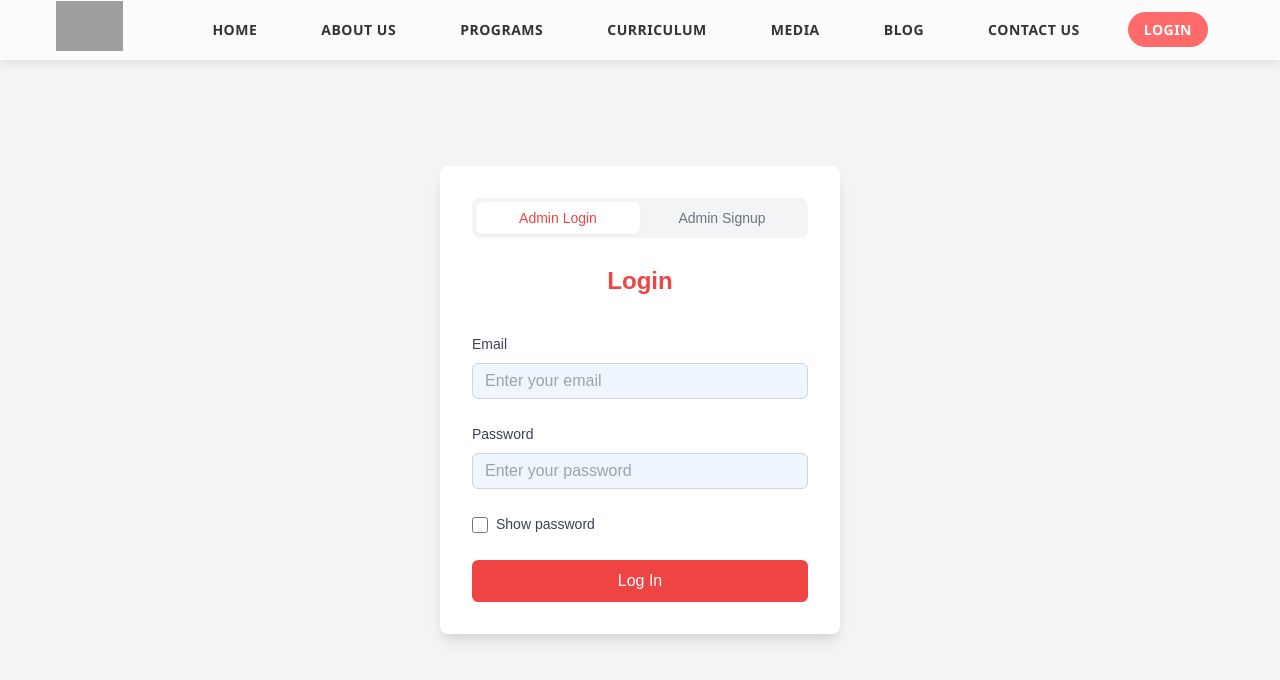
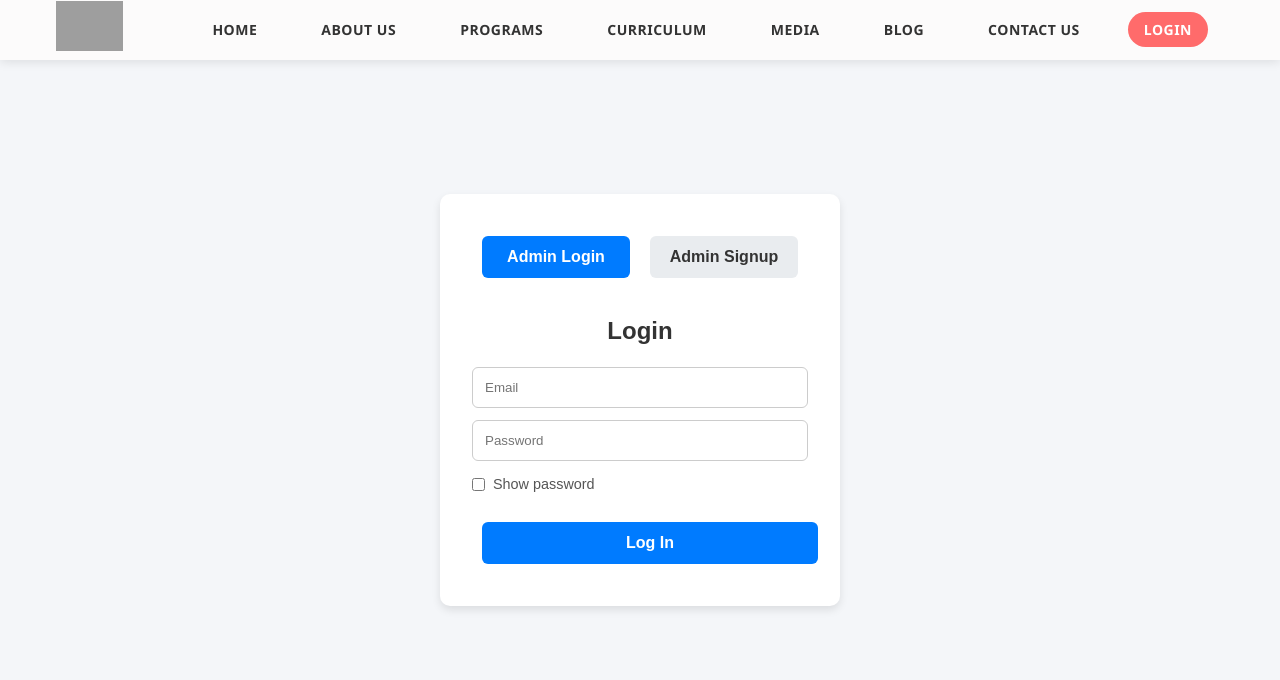
Before and after one commit to Harshith50/Time_kids_App_FrontEnd, a React (Vite) app: page /login in a window 1280 px wide. Shown: the top 680 px of the page. Built offline with nearby package versions, Linux system fonts and the light colour scheme; grey boxes are pictures that could not be loaded.

Commit message:
frontend code updated

```diff
--- a/src/components/AdminAuth/AdminAuth.css
+++ b/src/components/AdminAuth/AdminAuth.css
@@ -1,176 +1,124 @@
-/* AdminAuth.css */
 
+/* Container */
 .auth-container {
+  display: flex;
+  justify-content: center;
+  align-items: center;
   min-height: 100vh;
-    background-color: #F3F4F6;
-    display: flex;
-    align-items: center;
-    justify-content: center;
-    padding: 16px;
+  background: #f4f6f9;
   font-family: Arial, sans-serif;
 }
 
+/* Card */
 .form-card {
-    background-color: white;
-    border-radius: 8px;
-    box-shadow: 0 10px 15px -3px rgba(0, 0, 0, 0.1), 0 4px 6px -2px rgba(0, 0, 0, 0.05);
-    padding: 32px;
+  background: #fff;
+  padding: 2rem;
+  border-radius: 10px;
   width: 100%;
   max-width: 400px;
+  box-shadow: 0 4px 8px rgba(0, 0, 0, 0.1);
 }
 
+/* Tabs */
 .tab-container {
   display: flex;
-    margin-bottom: 24px;
-    background-color: #F3F4F6;
-    border-radius: 8px;
-    padding: 4px;
+  justify-content: space-between;
+  margin-bottom: 1.5rem;
 }
 
-.tab {
+.tab-container button {
   flex: 1;
-    padding: 8px 16px;
-    border-radius: 6px;
-    font-size: 14px;
-    font-weight: 500;
+  padding: 0.75rem;
   border: none;
+  background: #e9ecef;
+  color: #333;
   cursor: pointer;
-    transition: all 0.2s;
-    outline: none;
+  transition: background 0.3s ease;
 }
 
-.tab.active {
-    background-color: white;
-    color: #EF4444;
-    box-shadow: 0 1px 2px 0 rgba(0, 0, 0, 0.05);
+.tab-container button.active {
+  background: #007bff;
+  color: #fff;
+  font-weight: bold;
 }
 
-.tab.inactive {
-    background-color: transparent;
-    color: #6B7280;
+.tab-container button:hover {
+  background: #d6d8db;
 }
 
-.tab.inactive:hover {
-    color: #EF4444;
+/* Title */
+.title {
+  text-align: center;
+  margin-bottom: 1rem;
+  font-size: 1.5rem;
+  color: #333;
+
 }
 
-.title {
-    font-size: 24px;
-    font-weight: 600;
-    color: #EF4444;
-    text-align: center;
-    margin: 0 0 32px 0;
+/* Inputs */
+input[type="email"],
+input[type="password"],
+input[type="text"] {
+  width: 100%;
+  padding: 0.75rem;
+  margin-bottom: 0.75rem;
+  border: 1px solid #ccc;
+  border-radius: 6px;
+  outline: none;
+  transition: border 0.2s ease;
 }
 
-.form-container {
-    display: flex;
-    flex-direction: column;
-    gap: 24px;
+input:focus {
+  border-color: #007bff;
 }
 
-.field-group {
+/* Checkbox */
+label {
+  font-size: 0.9rem;
   display: flex;
-    flex-direction: column;
+  align-items: center;
+  gap: 0.5rem;
+  margin-bottom: 1rem;
+  color: #555;
 }
 
-.label {
+/* Error messages */
+span {
+  color: red;
+  font-size: 0.85rem;
+  margin-bottom: 0.5rem;
   display: block;
-    font-size: 14px;
-    font-weight: 500;
-    color: #374151;
-    margin-bottom: 8px;
 }
 
-.input {
+/* Buttons */
+button {
   width: 100%;
-    padding: 8px 12px;
-    border: 1px solid #D1D5DB;
+  padding: 0.75rem;
+  margin: 10px;
+  border: none;
+  background: #007bff;
+  color: #fff;
+  font-size: 1rem;
+  font-weight: bold;
   border-radius: 6px;
-    background-color: #EFF6FF;
-    font-size: 16px;
-    outline: none;
-    transition: all 0.2s;
-    box-sizing: border-box;
+  cursor: pointer;
+  transition: background 0.3s ease;
 }
 
-.input:focus {
-    border-color: #EF4444;
-    box-shadow: 0 0 0 2px rgba(239, 68, 68, 0.2);
+button:hover {
+  background: #0056b3;
 }
 
-.input::placeholder {
-    color: #9CA3AF;
-}
-
-.checkbox-container {
-    display: flex;
-    align-items: center;
-}
-
-.checkbox {
-    height: 16px;
-    width: 16px;
-    accent-color: #EF4444;
-    margin-right: 8px;
-    cursor: pointer;
-}
-
-.checkbox-label {
-    font-size: 14px;
-    color: #374151;
-    cursor: pointer;
-    user-select: none;
-}
-
-.submit-button {
-    width: 100%;
-    background-color: #EF4444;
-    color: white;
-    font-weight: 500;
-    padding: 12px 16px;
-    border-radius: 6px;
-    border: none;
-    cursor: pointer;
-    transition: all 0.2s;
-    font-size: 16px;
-    outline: none;
-}
-
-.submit-button:hover {
-    background-color: #DC2626;
-}
-
-.submit-button:focus {
-    box-shadow: 0 0 0 2px rgba(239, 68, 68, 0.5), 0 0 0 4px rgba(239, 68, 68, 0.1);
+/* Logged-in view */
+.logged-in-container {
+  text-align: center;
 }
 
 .logout-button {
-    margin-top: 20px;
-    background-color: #e74c3c;
-    color: white;
-    border: none;
-    padding: 10px 20px;
-    border-radius: 5px;
-    cursor: pointer;
+  margin-top: 1rem;
+  background: #dc3545;
 }
 
-
-/* Responsive Design */
-@media (max-width: 480px) {
-    .auth-container {
-        padding: 8px;
+.logout-button:hover {
+  background: #b02a37;
 }
-
-    .form-card {
-        padding: 24px 20px;
-    }
-
-    .title {
-        font-size: 20px;
-        margin-bottom: 24px;
-    }
-
-    .form-container {
-        gap: 20px;
-    }
-}
--- a/src/components/AdminAuth/AdminAuth.jsx
+++ b/src/components/AdminAuth/AdminAuth.jsx
@@ -26,54 +26,27 @@ export default function AdminAuth() {
 
   const navigate = useNavigate();
 
-  const API_BASE_URL = "http://localhost:5000/api/user";
+  // Use relative URL for Vercel API
+  const API_BASE_URL = "https://time-kids-app-backend.vercel.app/api/user"
 
-  // Email validation regex
-  const validateEmail = (email) => {
-    const emailRegex = /^[^\s@]+@[^\s@]+\.[^\s@]+$/;
-    return emailRegex.test(email);
-  };
+  const validateEmail = (email) => /^[^\s@]+@[^\s@]+\.[^\s@]+$/.test(email);
 
-  // Login email input change handler
+  // Handlers
   const handleLogInEmailChange = (e) => {
     const email = e.target.value;
     setLogInEmail(email);
-
-    if (email && !validateEmail(email)) {
-      setLogInEmailError("Please enter a valid email address");
-    } else {
-      setLogInEmailError("");
-    }
+    setLogInEmailError(email && !validateEmail(email) ? "Please enter a valid email address" : "");
   };
 
-  // Signup email input change handler
   const handleSignUpEmailChange = (e) => {
     const email = e.target.value;
     setSignUpEmail(email);
-
-    if (email && !validateEmail(email)) {
-      setSignUpEmailError("Please enter a valid email address");
-    } else {
-      setSignUpEmailError("");
-    }
+    setSignUpEmailError(email && !validateEmail(email) ? "Please enter a valid email address" : "");
   };
 
-  // Handle login submit
   const handleSignInSubmit = async () => {
-    if (!logInEmail) {
-      setLogInEmailError("Email is required");
-      return;
-    }
-
-    if (!validateEmail(logInEmail)) {
-      setLogInEmailError("Please enter a valid email address");
-      return;
-    }
-
-    if (!logInPassword) {
-      alert("Password is required");
-      return;
-    }
+    if (!logInEmail || !validateEmail(logInEmail)) return setLogInEmailError("Valid email required");
+    if (!logInPassword) return alert("Password is required");
 
     try {
       const response = await axios.post(`${API_BASE_URL}/login`, {
@@ -81,40 +54,19 @@ export default function AdminAuth() {
         password: logInPassword,
       });
 
-      alert("Login successful!");
-
-      // Save token and update login state
       localStorage.setItem("token", response.data.token);
       setIsLoggedIn(true);
-
+      alert("Login successful!");
       navigate("/");
     } catch (error) {
-      const message = error.response?.data?.message || "Login failed";
-      alert(message);
+      alert(error.response?.data?.message || "Login failed");
     }
   };
 
-  // Handle signup submit
   const handleSignUpSubmit = async () => {
-    if (!signUpUsername) {
-      alert("Username is required");
-      return;
-    }
-
-    if (!signUpEmail) {
-      setSignUpEmailError("Email is required");
-      return;
-    }
-
-    if (!validateEmail(signUpEmail)) {
-      setSignUpEmailError("Please enter a valid email address");
-      return;
-    }
-
-    if (!signUpPassword) {
-      alert("Password is required");
-      return;
-    }
+    if (!signUpUsername) return alert("Username is required");
+    if (!signUpEmail || !validateEmail(signUpEmail)) return setSignUpEmailError("Valid email required");
+    if (!signUpPassword) return alert("Password is required");
 
     try {
       const response = await axios.post(`${API_BASE_URL}/register`, {
@@ -123,20 +75,15 @@ export default function AdminAuth() {
         password: signUpPassword,
       });
 
-      alert("Signup successful!");
-
-      // Save token and update login state
       localStorage.setItem("token", response.data.token);
       setIsLoggedIn(true);
-
+      alert("Signup successful!");
       navigate("/");
     } catch (error) {
-      const message = error.response?.data?.message || "Signup failed";
-      alert(message);
+      alert(error.response?.data?.message || "Signup failed");
     }
   };
 
-  // Logout handler
   const handleLogout = () => {
     localStorage.removeItem("token");
     setIsLoggedIn(false);
@@ -144,168 +91,43 @@ export default function AdminAuth() {
     alert("Logged out successfully");
   };
 
-  // Render
   return (
     <div className="auth-container">
       <div className="form-card">
         {isLoggedIn ? (
           <div className="logged-in-container">
             <h2>You are logged in as Admin.</h2>
-            <button onClick={handleLogout} className="logout-button">
-              Logout
-            </button>
+            <button onClick={handleLogout} className="logout-button">Logout</button>
           </div>
         ) : (
           <>
-            {/* Toggle Tabs */}
             <div className="tab-container">
-              <button
-                onClick={() => setIsSignIn(true)}
-                className={`tab ${isSignIn ? "active" : "inactive"}`}
-              >
-                Admin Login
-              </button>
-              <button
-                onClick={() => setIsSignIn(false)}
-                className={`tab ${!isSignIn ? "active" : "inactive"}`}
-              >
-                Admin Signup
-              </button>
+              <button onClick={() => setIsSignIn(true)} className={isSignIn ? "active" : ""}>Admin Login</button>
+              <button onClick={() => setIsSignIn(false)} className={!isSignIn ? "active" : ""}>Admin Signup</button>
             </div>
 
             {isSignIn ? (
-              // Login Form
               <div>
                 <h1 className="title">Login</h1>
-                <div className="form-container">
-                  <div className="field-group">
-                    <label htmlFor="signInEmail" className="label">
-                      Email
-                    </label>
-                    <input
-                      type="email"
-                      id="signInEmail"
-                      value={logInEmail}
-                      onChange={handleLogInEmailChange}
-                      placeholder="Enter your email"
-                      className={`input ${logInEmailError ? "error" : ""}`}
-                    />
-                    {logInEmailError && (
-                      <span className="error-message">{logInEmailError}</span>
-                    )}
-                  </div>
-
-                  <div className="field-group">
-                    <label htmlFor="signInPassword" className="label">
-                      Password
-                    </label>
-                    <input
-                      type={showLogInPassword ? "text" : "password"}
-                      id="signInPassword"
-                      value={logInPassword}
-                      onChange={(e) => setLogInPassword(e.target.value)}
-                      placeholder="Enter your password"
-                      className="input"
-                    />
-                  </div>
-
-                  <div className="checkbox-container">
-                    <input
-                      type="checkbox"
-                      id="showSignInPassword"
-                      checked={showLogInPassword}
-                      onChange={(e) => setShowLogInPassword(e.target.checked)}
-                      className="checkbox"
-                    />
-                    <label
-                      htmlFor="showSignInPassword"
-                      className="checkbox-label"
-                    >
-                      Show password
-                    </label>
-                  </div>
-
-                  <button
-                    onClick={handleSignInSubmit}
-                    className="submit-button"
-                  >
-                    Log In
-                  </button>
-                </div>
+                <input type="email" value={logInEmail} onChange={handleLogInEmailChange} placeholder="Email" />
+                {logInEmailError && <span>{logInEmailError}</span>}
+                <input type={showLogInPassword ? "text" : "password"} value={logInPassword} onChange={(e) => setLogInPassword(e.target.value)} placeholder="Password" />
+                <label>
+                  <input type="checkbox" checked={showLogInPassword} onChange={(e) => setShowLogInPassword(e.target.checked)} /> Show password
+                </label>
+                <button onClick={handleSignInSubmit}>Log In</button>
               </div>
             ) : (
-              // Signup Form
               <div>
                 <h1 className="title">Admin Signup</h1>
-                <div className="form-container">
-                  <div className="field-group">
-                    <label htmlFor="signUpUsername" className="label">
-                      Username
-                    </label>
-                    <input
-                      type="text"
-                      id="signUpUsername"
-                      value={signUpUsername}
-                      onChange={(e) => setSignUpUsername(e.target.value)}
-                      placeholder="Enter your username"
-                      className="input"
-                    />
-                  </div>
-
-                  <div className="field-group">
-                    <label htmlFor="signUpEmail" className="label">
-                      Email
-                    </label>
-                    <input
-                      type="email"
-                      id="signUpEmail"
-                      value={signUpEmail}
-                      onChange={handleSignUpEmailChange}
-                      placeholder="Enter your email"
-                      className={`input ${signUpEmailError ? "error" : ""}`}
-                    />
-                    {signUpEmailError && (
-                      <span className="error-message">{signUpEmailError}</span>
-                    )}
-                  </div>
-
-                  <div className="field-group">
-                    <label htmlFor="signUpPassword" className="label">
-                      Password
-                    </label>
-                    <input
-                      type={showSignUpPassword ? "text" : "password"}
-                      id="signUpPassword"
-                      value={signUpPassword}
-                      onChange={(e) => setSignUpPassword(e.target.value)}
-                      placeholder="Enter your password"
-                      className="input"
-                    />
-                  </div>
-
-                  <div className="checkbox-container">
-                    <input
-                      type="checkbox"
-                      id="showSignUpPassword"
-                      checked={showSignUpPassword}
-                      onChange={(e) => setShowSignUpPassword(e.target.checked)}
-                      className="checkbox"
-                    />
-                    <label
-                      htmlFor="showSignUpPassword"
-                      className="checkbox-label"
-                    >
-                      Show password
-                    </label>
-                  </div>
-
-                  <button
-                    onClick={handleSignUpSubmit}
-                    className="submit-button"
-                  >
-                    Sign Up
-                  </button>
-                </div>
+                <input type="text" value={signUpUsername} onChange={(e) => setSignUpUsername(e.target.value)} placeholder="Username" />
+                <input type="email" value={signUpEmail} onChange={handleSignUpEmailChange} placeholder="Email" />
+                {signUpEmailError && <span>{signUpEmailError}</span>}
+                <input type={showSignUpPassword ? "text" : "password"} value={signUpPassword} onChange={(e) => setSignUpPassword(e.target.value)} placeholder="Password" />
+                <label>
+                  <input type="checkbox" checked={showSignUpPassword} onChange={(e) => setShowSignUpPassword(e.target.checked)} /> Show password
+                </label>
+                <button onClick={handleSignUpSubmit}>Sign Up</button>
               </div>
             )}
           </>
--- a/src/pages/Blog/Blog.jsx
+++ b/src/pages/Blog/Blog.jsx
@@ -20,7 +20,7 @@ export default function Blog() {
     // Fetch blogs from backend
     const fetchBlogs = async () => {
         try {
-            const response = await axios.get("http://localhost:5000/api/blog");
+            const response = await axios.get("https://time-kids-app-backend.vercel.app/api/blog");
             const data = response.data;
             if (data.success) {
                 setBlogData(data.data);
@@ -57,7 +57,7 @@ export default function Blog() {
         }
 
         try {
-            const response = await axios.post("http://localhost:5000/api/blog", {
+            const response = await axios.post("https://time-kids-app-backend.vercel.app/api/blog", {
                 blogImage: imagePreview ,
                 title: newBlog.title,
                 shortContent: newBlog.shortContent,
@@ -91,7 +91,7 @@ export default function Blog() {
     const handleDeleteBlog = async (blogId) => {
         if (window.confirm('Are you sure you want to delete this blog post?')) {
             try {
-                const response = await axios.delete("http://localhost:5000/api/blog", {
+                const response = await axios.delete("https://time-kids-app-backend.vercel.app/api/blog", {
                     data: { id: blogId }
                 });
 
```
Also changed, not shown: src/components/Navbar/Navbar.jsx (+34 -60 lines), src/components/PrivateRoutes.jsx (added, +8 -0 lines). Lines whose indentation alone changed are shown as unchanged.
